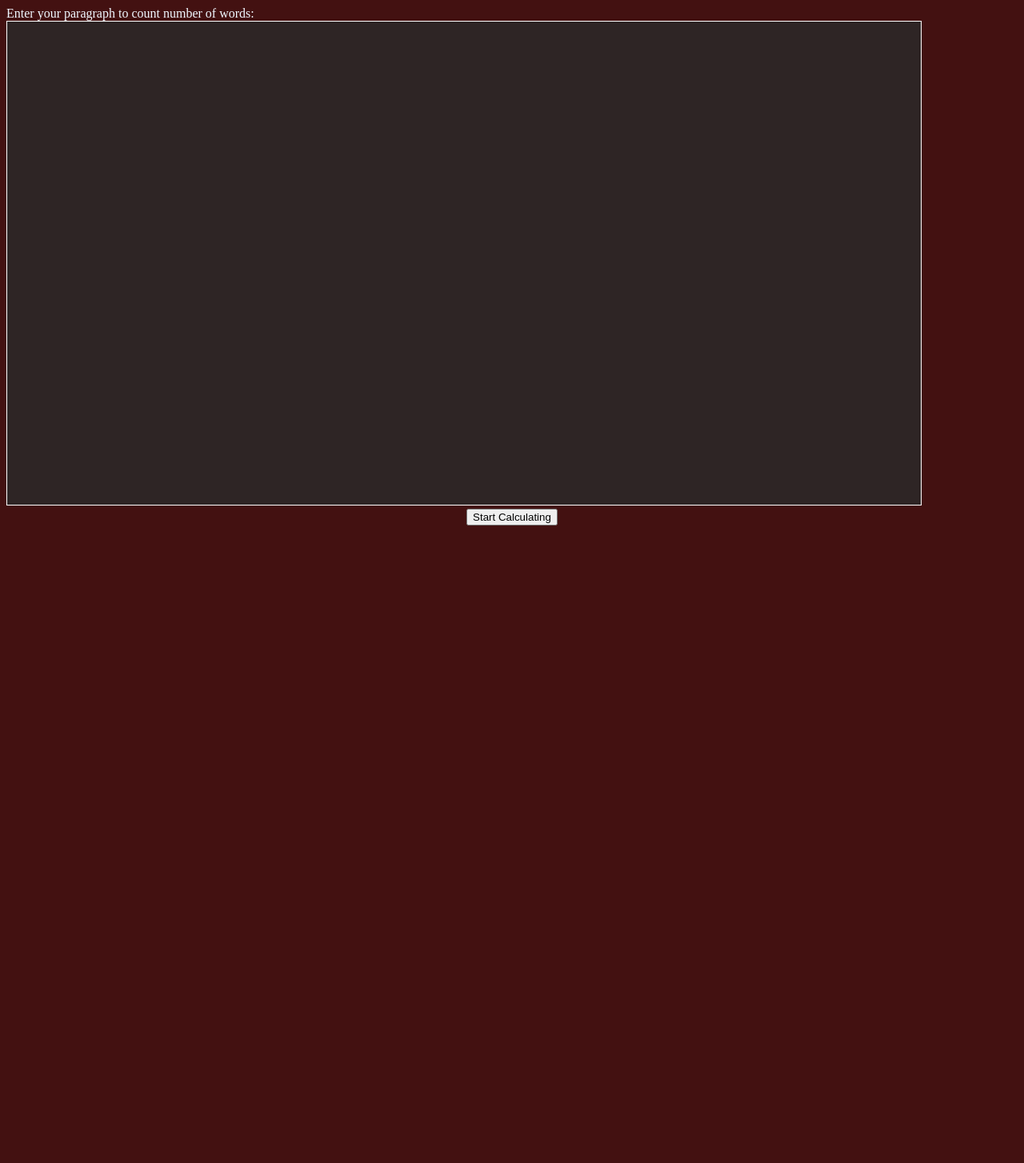
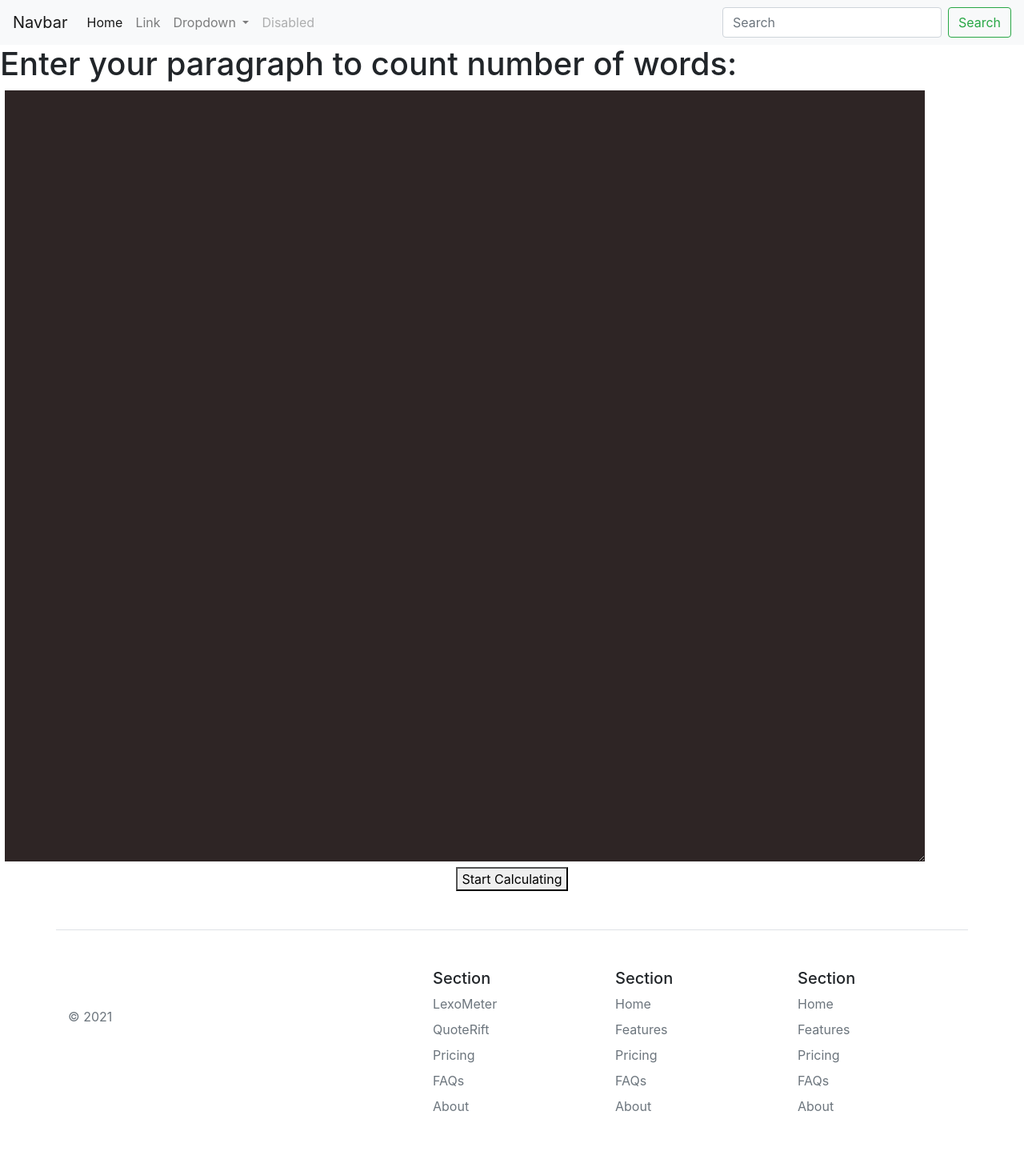
Before and after one commit to mitanshkanani/word-counter, a plain HTML site: page index.html in a window 1280 px wide. Shown: the whole page at 80% size. Before the commit the page ends 800 px from the top, so only its background shows below. Drawn offline with nearby package versions, Linux system fonts and the light colour scheme.

Commit message:
Update index.html

```diff
--- a/index.html
+++ b/index.html
@@ -5,10 +5,48 @@
     <meta name="viewport" content="width=device-width, initial-scale=1.0" />
     <title>Word counter</title>
     <link rel="stylesheet" href="style.css" />
+    <link rel="stylesheet" href="https://cdn.jsdelivr.net/npm/bootstrap@4.1.3/dist/css/bootstrap.min.css" integrity="sha384-MCw98/SFnGE8fJT3GXwEOngsV7Zt27NXFoaoApmYm81iuXoPkFOJwJ8ERdknLPMO" crossorigin="anonymous">
   </head>
   <body>
+    <nav class="navbar navbar-expand-lg navbar-light bg-light">
+      <a class="navbar-brand" href="#">Navbar</a>
+      <button class="navbar-toggler" type="button" data-toggle="collapse" data-target="#navbarSupportedContent" aria-controls="navbarSupportedContent" aria-expanded="false" aria-label="Toggle navigation">
+        <span class="navbar-toggler-icon"></span>
+      </button>
+
+      <div class="collapse navbar-collapse" id="navbarSupportedContent">
+        <ul class="navbar-nav mr-auto">
+          <li class="nav-item active">
+            <a class="nav-link" href="#">Home <span class="sr-only">(current)</span></a>
+          </li>
+          <li class="nav-item">
+            <a class="nav-link" href="#">Link</a>
+          </li>
+          <li class="nav-item dropdown">
+            <a class="nav-link dropdown-toggle" href="#" id="navbarDropdown" role="button" data-toggle="dropdown" aria-haspopup="true" aria-expanded="false">
+              Dropdown
+            </a>
+            <div class="dropdown-menu" aria-labelledby="navbarDropdown">
+              <a class="dropdown-item" href="#">Action</a>
+              <a class="dropdown-item" href="#">Another action</a>
+              <div class="dropdown-divider"></div>
+              <a class="dropdown-item" href="#">Something else here</a>
+            </div>
+          </li>
+          <li class="nav-item">
+            <a class="nav-link disabled" href="#">Disabled</a>
+          </li>
+        </ul>
+        <form class="form-inline my-2 my-lg-0">
+          <input class="form-control mr-sm-2" type="search" placeholder="Search" aria-label="Search">
+          <button class="btn btn-outline-success my-2 my-sm-0" type="submit">Search</button>
+        </form>
+      </div>
+    </nav>
+
+    <h1>Enter your paragraph to count number of words:</h1>
     <form action="">
-        <label for="part1">Enter your paragraph to count number of words:</label>
+        <label for="part1"></label>
         <textarea name="main" id="part1" cols="190" rows="40" value="main" ></textarea>
     </form>
     <div class="container2">
@@ -20,6 +58,56 @@
 
         </div>
     </section>
+    <div class="container">
+      <footer class="row row-cols-5 py-5 my-5 border-top">
+        <div class="col">
+          <a href="/" class="d-flex align-items-center mb-3 link-dark text-decoration-none">
+            <svg class="bi me-2" width="40" height="32"><use xlink:href="#bootstrap"></use></svg>
+          </a>
+          <p class="text-muted">© 2021</p>
+        </div>
+
+        <div class="col">
+
+        </div>
+
+        <div class="col">
+          <h5>Section</h5>
+          <ul class="nav flex-column">
+            <li class="nav-item mb-2"><a href="https://mitanshkanani.github.io/word-counter/" class="nav-link p-0 text-muted">LexoMeter</a></li>
+            <li class="nav-item mb-2"><a href="https://mitanshkanani.github.io/random-quote-generator/" class="nav-link p-0 text-muted">QuoteRift</a></li>
+            <li class="nav-item mb-2"><a href="#" class="nav-link p-0 text-muted">Pricing</a></li>
+            <li class="nav-item mb-2"><a href="#" class="nav-link p-0 text-muted">FAQs</a></li>
+            <li class="nav-item mb-2"><a href="#" class="nav-link p-0 text-muted">About</a></li>
+          </ul>
+        </div>
+
+        <div class="col">
+          <h5>Section</h5>
+          <ul class="nav flex-column">
+            <li class="nav-item mb-2"><a href="#" class="nav-link p-0 text-muted">Home</a></li>
+            <li class="nav-item mb-2"><a href="#" class="nav-link p-0 text-muted">Features</a></li>
+            <li class="nav-item mb-2"><a href="#" class="nav-link p-0 text-muted">Pricing</a></li>
+            <li class="nav-item mb-2"><a href="#" class="nav-link p-0 text-muted">FAQs</a></li>
+            <li class="nav-item mb-2"><a href="#" class="nav-link p-0 text-muted">About</a></li>
+          </ul>
+        </div>
+
+        <div class="col">
+          <h5>Section</h5>
+          <ul class="nav flex-column">
+            <li class="nav-item mb-2"><a href="#" class="nav-link p-0 text-muted">Home</a></li>
+            <li class="nav-item mb-2"><a href="#" class="nav-link p-0 text-muted">Features</a></li>
+            <li class="nav-item mb-2"><a href="#" class="nav-link p-0 text-muted">Pricing</a></li>
+            <li class="nav-item mb-2"><a href="#" class="nav-link p-0 text-muted">FAQs</a></li>
+            <li class="nav-item mb-2"><a href="#" class="nav-link p-0 text-muted">About</a></li>
+          </ul>
+        </div>
+      </footer>
+    </div>
     <script src="script.js"></script>
+    <script src="https://code.jquery.com/jquery-3.3.1.slim.min.js" integrity="sha384-q8i/X+965DzO0rT7abK41JStQIAqVgRVzpbzo5smXKp4YfRvH+8abtTE1Pi6jizo" crossorigin="anonymous"></script>
+    <script src="https://cdn.jsdelivr.net/npm/popper.js@1.14.3/dist/umd/popper.min.js" integrity="sha384-ZMP7rVo3mIykV+2+9J3UJ46jBk0WLaUAdn689aCwoqbBJiSnjAK/l8WvCWPIPm49" crossorigin="anonymous"></script>
+    <script src="https://cdn.jsdelivr.net/npm/bootstrap@4.1.3/dist/js/bootstrap.min.js" integrity="sha384-ChfqqxuZUCnJSK3+MXmPNIyE6ZbWh2IMqE241rYiqJxyMiZ6OW/JmZQ5stwEULTy" crossorigin="anonymous"></script>
   </body>
 </html>
```
